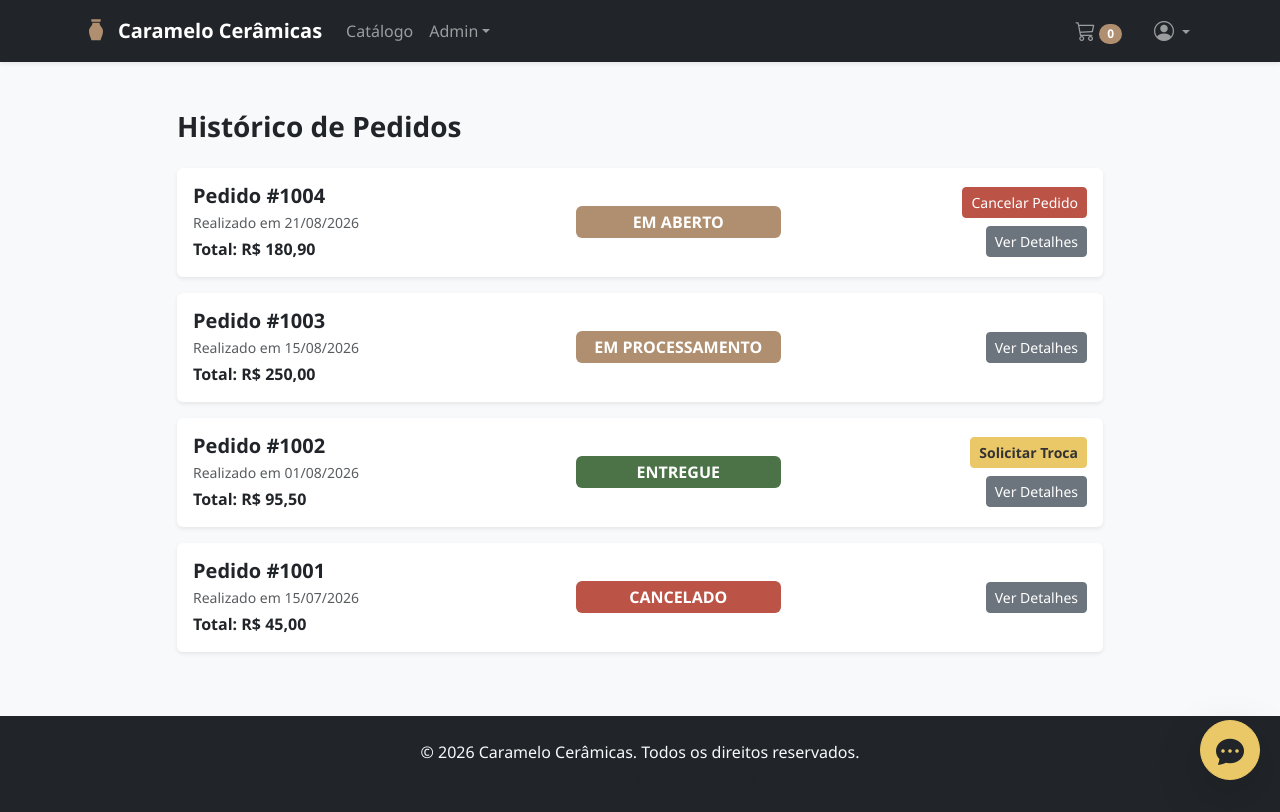
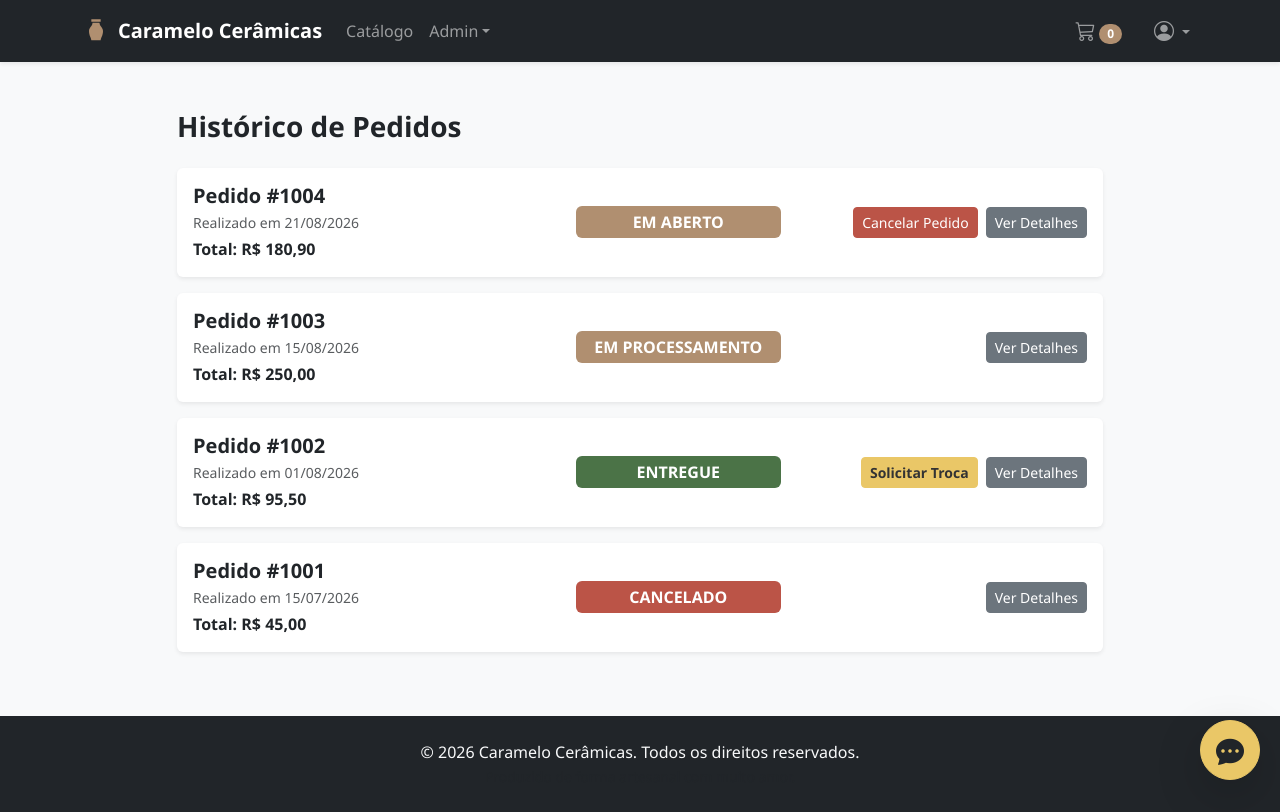
Before and after one commit to MSchalch/CarameloCeramica_front-end, a React (Vite) app: page /profile/orders in a window 1280 px wide. Built offline with nearby package versions, Linux system fonts and the light colour scheme.

Commit message:
style: botoes de acao nos pedidos alinhados horizontalmente (lado a lado)

```diff
--- a/src/pages/ClientOrders/index.tsx
+++ b/src/pages/ClientOrders/index.tsx
@@ -41,7 +41,7 @@ const ClientOrders = () => {
                   </div>
 
                   {/* Coluna 3: Ações */}
-                  <div className="col-md-4 d-flex flex-column align-items-stretch align-items-md-end gap-2">
+                  <div className="col-md-4 d-flex justify-content-start justify-content-md-end flex-wrap gap-2 mt-3 mt-md-0">
                     {order.status === 'EM ABERTO' && (
                       <button className="btn btn-danger btn-sm" onClick={() => handleAction(order.id, 'Cancelar Pedido')}>Cancelar Pedido</button>
                     )}
```
